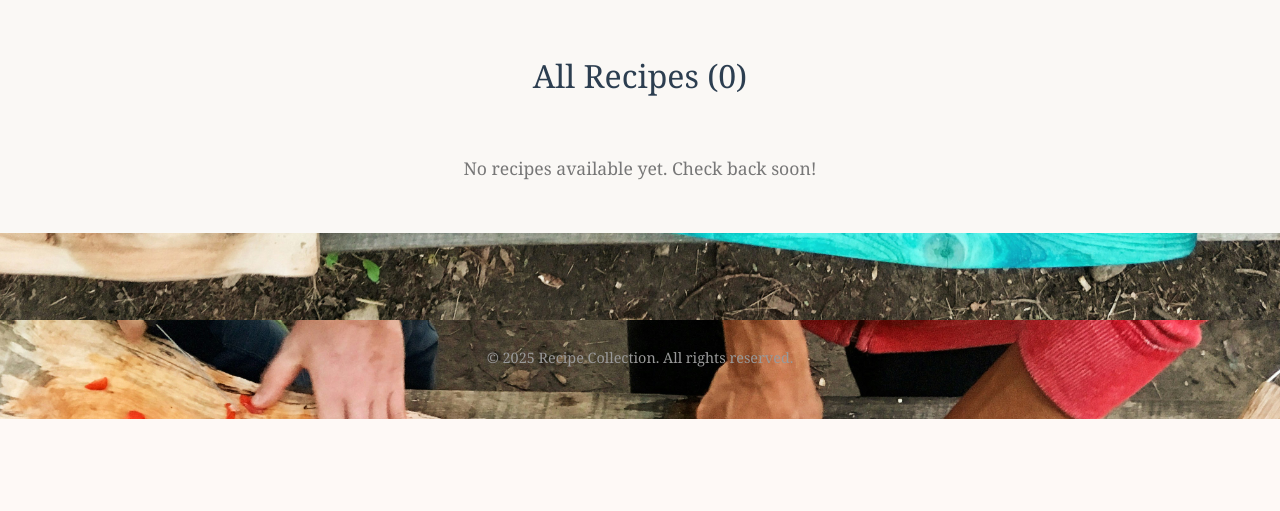
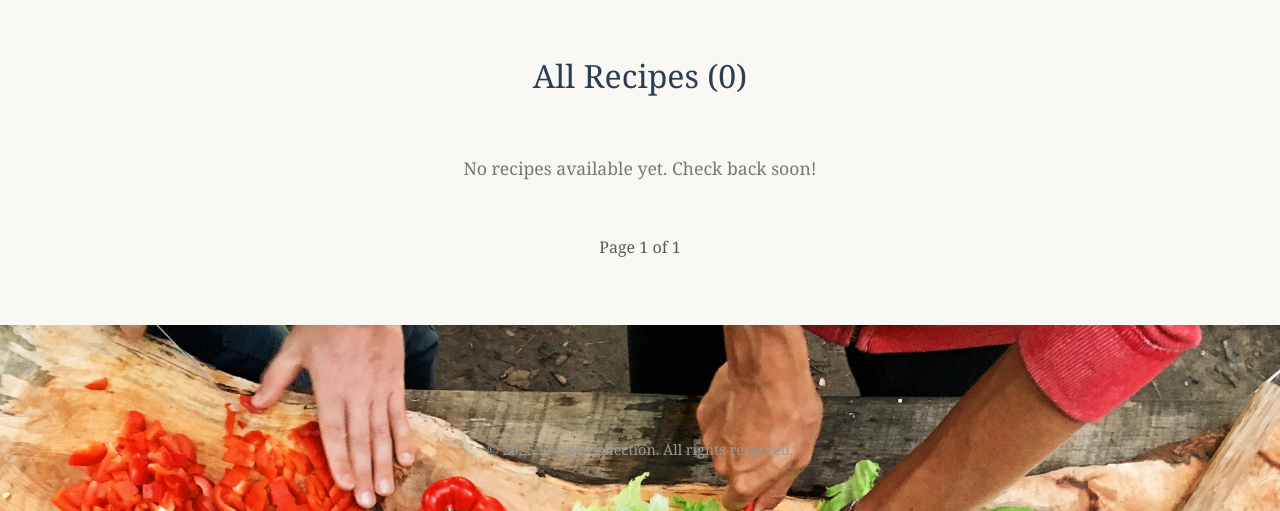
Before and after one commit to rob-cost/recipe-app, a Django app: page /recipes/ in a window 1280 px wide. Shown: the part 640-1151 px from the top of the page. Before the commit the page ends 1059 px from the top, so only its background shows below. Run offline with Django 5.2, Linux system fonts and the light colour scheme; the visitor is signed in with stand-in values (Sample User, id 1); data that the repository does not hold is empty.

Commit message:
Implemented pagination
Used Paginator to paginate recipe pages

```diff
--- a/src/recipe/static/recipes/css/style.css
+++ b/src/recipe/static/recipes/css/style.css
@@ -625,6 +626,62 @@
           margin-bottom: 1rem;
       }
 
+      /* Paginator */
+      .pagination {
+          display: flex;
+          justify-content: center;
+          align-items: center;
+          gap: 0.5rem;
+          margin-top: 2rem;
+          padding: 1rem 0;
+      }
+
+      .page-info {
+          text-align: center;
+          justify-content: center;
+      }
+
+      .pagination a,
+      .pagination .btn-disabled {
+          padding: 0.5rem 1rem;
+          background: #d35400;
+          color: white;
+          text-decoration: none;
+          border-radius: 3px;
+          transition: background 0.3s;
+          min-width: 40px;
+          text-align: center;
+          font-size: 1.2rem;
+      }
+
+      .pagination a:hover {
+          background: #b84700;
+      }
+
+      .pagination .btn-disabled {
+          background: #ccc;
+          color: #999;
+          cursor: not-allowed;
+      }
+
+      .pagination .page-info {
+          color: #5a5a5a;
+          font-weight: 500;
+          padding: 0 1rem;
+      }
+
+      .pagination .btn-primary {
+          padding: 0.3rem 0.8rem;
+          background: #d35400;
+          color: white;
+          text-decoration: none;
+          border-radius: 3px;
+          transition: background 0.3s;
+          min-width: 40px;
+          text-align: center;
+          font-size: 0.8rem;
+      }
+
       @media (max-width: 768px) {
           .hero h1 {
               font-size: 2.5rem;
--- a/src/recipe/templates/recipe/recipes.html
+++ b/src/recipe/templates/recipe/recipes.html
@@ -38,5 +38,22 @@
     No recipes available yet. Check back soon!
   </p>
   {% endif %}
+
+  <!-- Pagination controls -->
+  <div class="pagination">
+    {% if recipes.has_previous %}
+    <a href="?page={{ recipes.previous_page_number }}" class="btn-primary"
+      >Prev</a
+    >
+    {% endif %}
+
+    <span class="page-info">
+      Page {{ recipes.number }} of {{ recipes.paginator.num_pages }}
+    </span>
+
+    {% if recipes.has_next %}
+    <a href="?page={{ recipes.next_page_number }}" class="btn-primary">Next</a>
+    {% endif %}
+  </div>
 </section>
 {%endblock%}
--- a/src/recipe/views.py
+++ b/src/recipe/views.py
@@ -9,6 +9,7 @@ from django.core.exceptions import ValidationError
 from .forms import RecipeSearchForm, RecipeAddForm
 import pandas as pd
 from .utils import get_chart
+from django.core.paginator import Paginator
 
 
 def login_view(request):
@@ -56,16 +57,24 @@ def homepage_view(request):
         recipe_likes_count = recipe.liked_by.count()
         if recipe_likes_count >=1:
             popular_recipes.append(recipe)
+
+    paginator = Paginator(popular_recipes, 3)
+    page_number = request.GET.get('page')
+    page_obj = paginator.get_page(page_number)
     context = {
-        'popular_recipes': popular_recipes
+        'page_obj': page_obj
     }
+
     return render(request, 'recipe/homepage.html', context)
 
 @login_required
 def recipes_view(request):
     recipes = Recipe.objects.all()
-    print(f'Recipes count: {recipes.count()}')
-    return render(request, 'recipe/recipes.html', {'recipes': recipes})
+    recipes_count = recipes.count()
+    paginator = Paginator(recipes, 6)
+    page_number = request.GET.get('page')
+    recipes = paginator.get_page(page_number)
+    return render(request, 'recipe/recipes.html', {'recipes': recipes, 'recipes_count': recipes_count})
 
 @login_required
 def recipe_details(request, recipe_id):
@@ -106,6 +115,7 @@ def toggle_like(request, recipe_id):
 def search_view(request):
     form = RecipeSearchForm(request.GET or None)
     recipes = None
+    recipes_count = 0
     chart_bar = chart_pie = chart_line = None
 
     if request.GET and form.is_valid():
@@ -129,6 +139,8 @@ def search_view(request):
 
         if recipes.exists():
 
+            recipes_count = recipes.count()
+
             # Convert QuerySet to pandas DataFrame
             recipe_df = pd.DataFrame(recipes.values('name', 'cooking_time', 'difficulty'))
 
@@ -143,6 +155,12 @@ def search_view(request):
             # --- 3. Line chart: Cooking times trend (ordered by name) ---
             line_df = recipe_df.sort_values('name')
             chart_line = get_chart('line', line_df)
+
+
+            paginator = Paginator(recipes, 3)
+            page_number = request.GET.get('page')
+            recipes = paginator.get_page(page_number)
+
         else:
             recipe_df = None
     else:
@@ -151,6 +169,7 @@ def search_view(request):
     context = {
         'form': form,
         'recipes': recipes,
+        'recipes_count': recipes_count,
         'chart_bar': chart_bar,
         'chart_pie': chart_pie,
         'chart_line': chart_line,
```
Also changed, not shown: other parts of src/recipe/static/recipes/css/style.css (+1 -0 lines), other parts of src/recipe/templates/recipe/recipes.html (+1 -1 lines), src/recipe/templates/recipe/homepage.html (+18 -1 lines), src/recipe/templates/recipe/recipes_search.html (+24 -1 lines).
